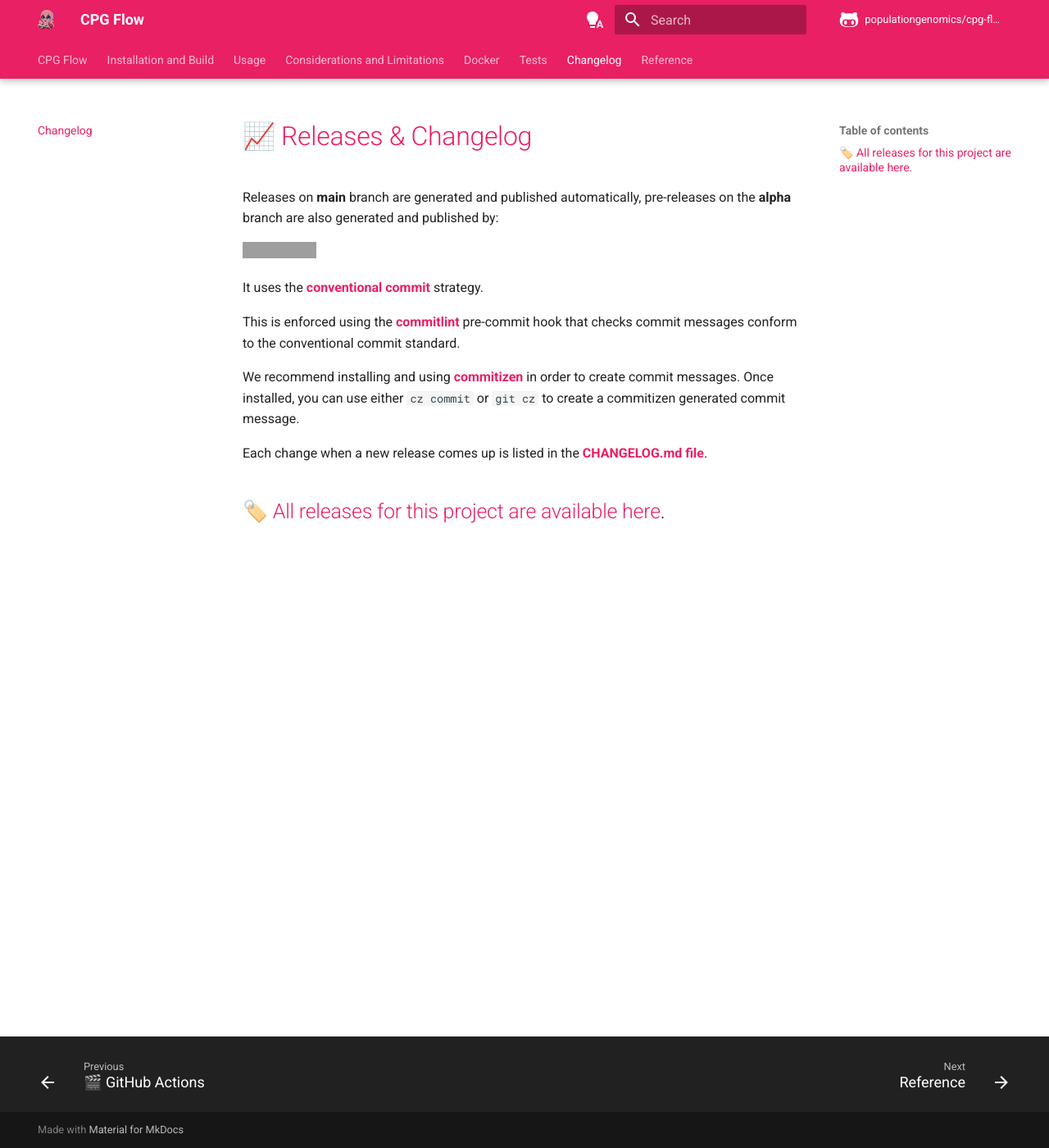
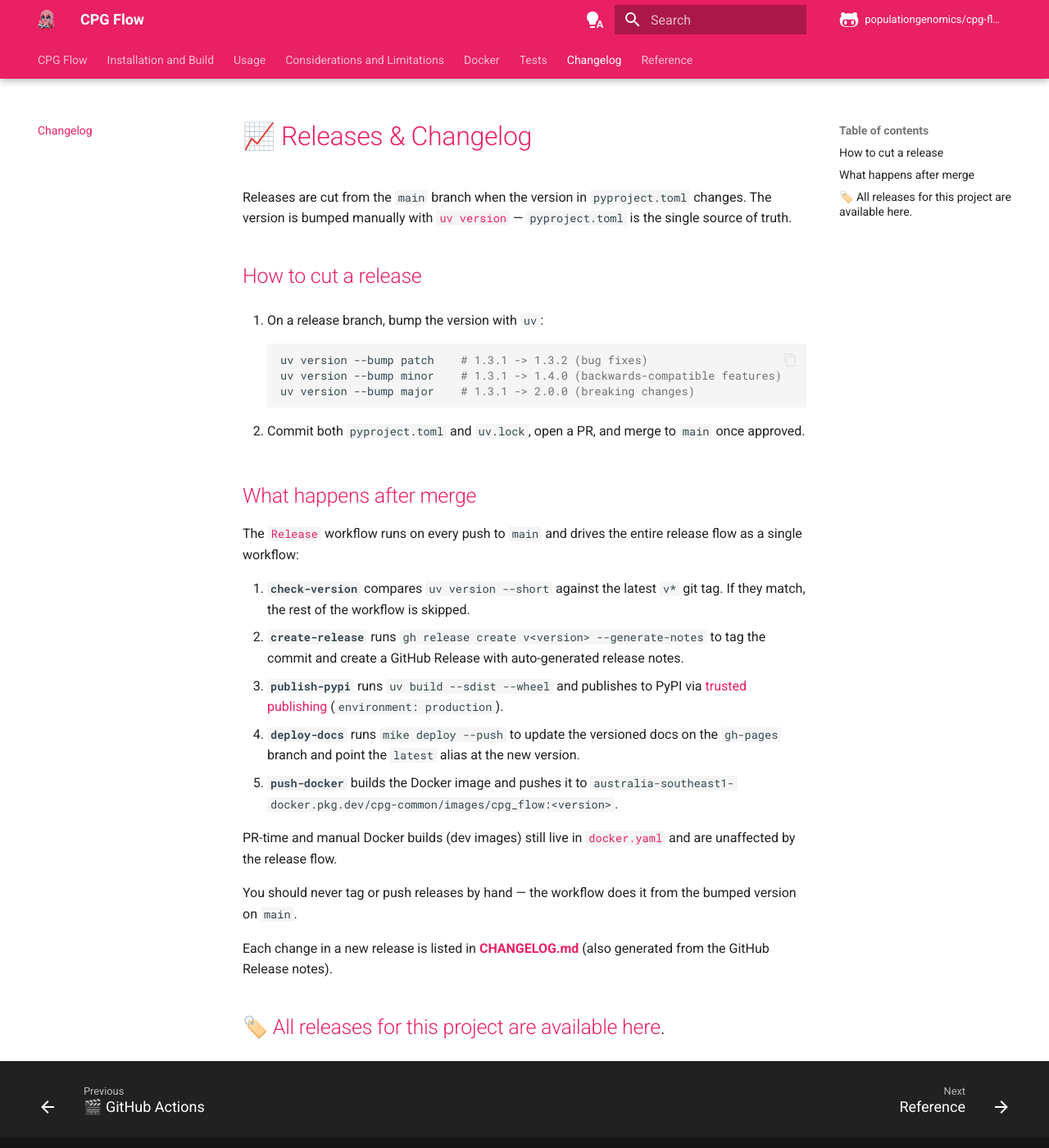
Before and after one commit to populationgenomics/cpg-flow, an MkDocs documentation site: the page built from docs/docs/changelog.md, in a window 1280 px wide and 1400 px high. Shown: the whole window at 82% size. Built offline with MkDocs 1.6.1 and Material for MkDocs 9.7.7, drawn with Linux system fonts in a browser that asks for light colours; comment, search, counter and statistics services are not loaded; the version menu is left out; grey boxes are pictures that could not be loaded.

Commit message:
ci: consolidate release flow into single workflow
Fold check-version, GitHub release creation, PyPI publish, mike docs
deploy, and prod Docker push into release.yaml. Releases created with
GITHUB_TOKEN do not trigger downstream `release` events, so the
previous package.yaml + docker.yaml release-event triggers never fired
under the new uv-based bump flow.

- release.yaml: 5 jobs (check-version, create-release, publish-pypi,
  deploy-docs, push-docker) chained via `needs:`. deploy-docs gets
  `contents: write` and lets actions/checkout persist credentials so
  `mike deploy --push` can push to gh-pages.
- docker.yaml: drop `release: created` trigger and prod-push step;
  PR + workflow_dispatch dev builds unchanged.
- package.yaml: deleted.
- Docs: replace commitlint/semantic-release sections with the
  `uv version --bump` flow, refresh workflow tables, drop dead
  alpha-branch references and orphaned WORKFLOWS.md.

````diff
--- a/docs/docs/changelog.md
+++ b/docs/docs/changelog.md
@@ -1,16 +1,33 @@
 # 📈 Releases & Changelog
 
-Releases on **main** branch are generated and published automatically,
-pre-releases on the **alpha** branch are also generated and published by:
+Releases are cut from the `main` branch when the version in `pyproject.toml` changes. The version is bumped manually with [`uv version`](https://docs.astral.sh/uv/reference/cli/#uv-version) — `pyproject.toml` is the single source of truth.
 
-![Semantic Release](https://img.shields.io/badge/-Semantic%20Release-black?style=for-the-badge&logoColor=white&logo=semantic-release&color=000000)
+## How to cut a release
 
-It uses the **[conventional commit](https://www.conventionalcommits.org/en/v1.0.0/)** strategy.
+1. On a release branch, bump the version with `uv`:
 
-This is enforced using the **[commitlint](https://github.com/opensource-nepal/commitlint)** pre-commit hook that checks commit messages conform to the conventional commit standard.
+    ```bash
+    uv version --bump patch    # 1.3.1 -> 1.3.2 (bug fixes)
+    uv version --bump minor    # 1.3.1 -> 1.4.0 (backwards-compatible features)
+    uv version --bump major    # 1.3.1 -> 2.0.0 (breaking changes)
+    ```
 
-We recommend installing and using **[commitizen](https://commitizen-tools.github.io/commitizen/)** in order to create commit messages. Once installed, you can use either `cz commit` or `git cz` to create a commitizen generated commit message.
+2. Commit both `pyproject.toml` and `uv.lock`, open a PR, and merge to `main` once approved.
 
-Each change when a new release comes up is listed in the **<a href="https://github.com/populationgenomics/cpg-flow/blob/main/CHANGELOG.md" target="_blank">CHANGELOG.md file</a>**.
+## What happens after merge
+
+The [`Release`](https://github.com/populationgenomics/cpg-flow/blob/main/.github/workflows/release.yaml) workflow runs on every push to `main` and drives the entire release flow as a single workflow:
+
+1. **`check-version`** compares `uv version --short` against the latest `v*` git tag. If they match, the rest of the workflow is skipped.
+2. **`create-release`** runs `gh release create v<version> --generate-notes` to tag the commit and create a GitHub Release with auto-generated release notes.
+3. **`publish-pypi`** runs `uv build --sdist --wheel` and publishes to PyPI via [trusted publishing](https://docs.pypi.org/trusted-publishers/) (`environment: production`).
+4. **`deploy-docs`** runs `mike deploy --push` to update the versioned docs on the `gh-pages` branch and point the `latest` alias at the new version.
+5. **`push-docker`** builds the Docker image and pushes it to `australia-southeast1-docker.pkg.dev/cpg-common/images/cpg_flow:<version>`.
+
+PR-time and manual Docker builds (dev images) still live in [`docker.yaml`](https://github.com/populationgenomics/cpg-flow/blob/main/.github/workflows/docker.yaml) and are unaffected by the release flow.
+
+You should never tag or push releases by hand — the workflow does it from the bumped version on `main`.
+
+Each change in a new release is listed in **<a href="https://github.com/populationgenomics/cpg-flow/blob/main/CHANGELOG.md" target="_blank">CHANGELOG.md</a>** (also generated from the GitHub Release notes).
 
 ## 🏷️ <a href="https://github.com/populationgenomics/cpg-flow/releases" target="_blank">All releases for this project are available here</a>.
````
Also changed, not shown: CONTRIBUTING.md (+16 -7 lines), WORKFLOWS.md (deleted, +0 -10 lines), docs/docs/docker.md (+4 -11 lines), docs/docs/index.md (+2 -3 lines), docs/docs/workflows.md (+2 -5 lines), docs/workflow_descriptions.yaml (+2 -5 lines), README.md, 3 other files.
